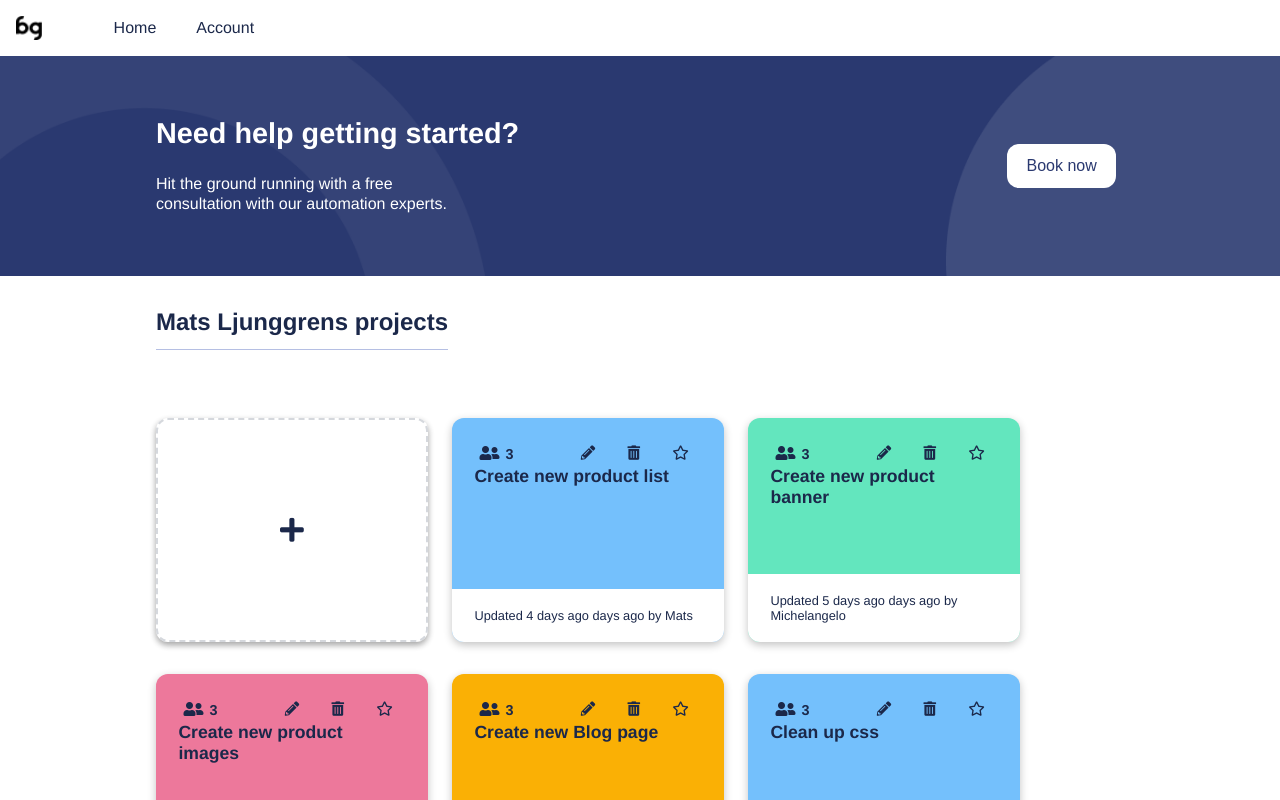
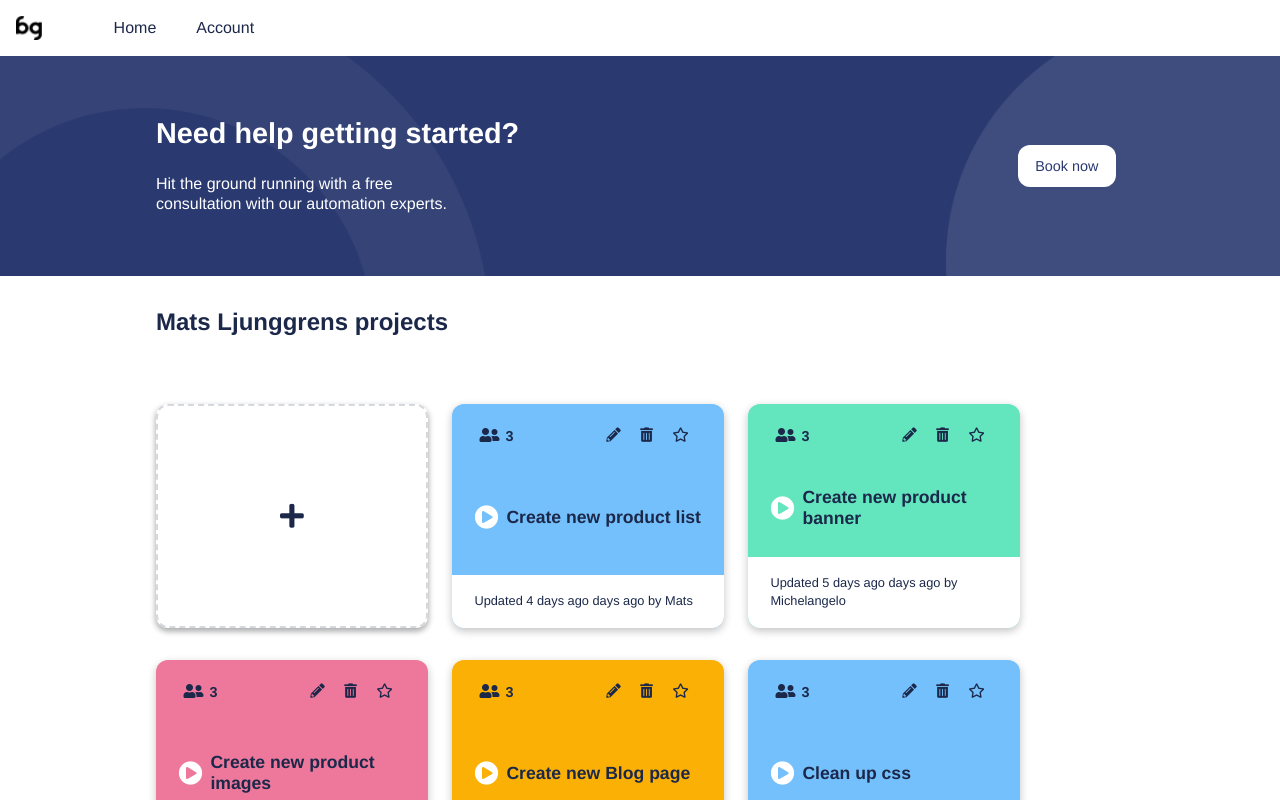
Before and after one commit to karinlj/boozang-manager-demo-22, a Vue app: page / in a window 1280 px wide. Shown: the top 800 px of the page. Built offline with nearby package versions, Linux system fonts and the light colour scheme; data requests are answered from the project's data file.

Commit message:
project title with play

```diff
--- a/src/App.vue
+++ b/src/App.vue
@@ -87,7 +87,8 @@ button,
     opacity: 0.7;
   }
 }
-button {
+button,
+.btn-link {
   display: block;
   border: 0;
   padding: 0.8rem 1.1rem;
@@ -95,6 +96,18 @@ button {
   border-radius: $themeBorderRadius;
   font-size: 0.9rem;
   transition: all 0.3s;
+}
+a.btn-link {
+  background: #fff;
+  color: $blue;
+  &:visited {
+    background: #fff;
+    color: $blue;
+  }
+  &:focus {
+    background: #fff;
+    color: $blue;
+  }
 }
 .container {
   max-width: 1100px;
--- a/src/components/SingleProject.vue
+++ b/src/components/SingleProject.vue
@@ -1,6 +1,6 @@
 <template>
   <div class="project_item divided" :class="color">
-    <div class="upper-part">
+    <header class="header">
       <div class="icons-extended">
         <div>
           <i
@@ -36,19 +36,20 @@
           </button>
         </div>
       </div>
-
+    </header>
+    <div class="body">
       <a
         href=""
         class="title"
         aria-label="Launch Boozang tool"
         title="Launch tool"
       >
-        {{ project.title }}
+        <i class="fas fa-play-circle"></i>
+        <span> {{ project.title }}</span>
       </a>
     </div>
     <!--  dynamic class: class complete if project.complete=true    :class="{ complete: project.complete }" -->
-
-    <!-- <div class="icons">
+    <!--
       <router-link
         :to="{ name: 'EditProject', params: { id: project.id } }"
         :aria-label="' Open project: ' + project.title"
@@ -61,24 +62,7 @@
           edit
         </span>
       </router-link>
-      <button
-        class="material-icons delete"
-        @click="deleteProject"
-        title="Delete"
-        aria-label="Delete project"
-      >
-        delete
-      </button>
-      <button
-        class="material-icons tick"
-        @click="toggleComplete"
-        title="Toggle complete"
-        aria-label="Toggle complete on project"
-      >
-        done
-      </button>
-    </div> -->
-
+   -->
     <footer>
       <ul class="props">
         <li>
@@ -89,6 +73,7 @@
         </li>
       </ul>
     </footer>
+
     <div v-if="showEditModal">
       <Modal :project="project" @closing="toggleEditModal">
         <h1>Edit Project</h1>
@@ -190,28 +175,68 @@ export default {
   height: 14rem;
   width: 17rem;
   color: $textColorDark;
+  //divided with white
   &.divided {
     padding: 0px;
     box-shadow: $themeBoxShadow;
-    .upper-part {
-      padding: 1.4rem 1.4rem 1rem;
+    .header {
+      padding: 1.1rem 1.4rem;
       border-top-left-radius: 12px;
       border-top-right-radius: 12px;
-      .props {
-        margin-top: 2rem;
-      }
       span {
         font-weight: 600;
         font-size: 0.9rem;
         margin-left: 1px;
       }
     }
+    .body {
+      padding: 1rem 1.4rem;
+      a.title {
+        color: $darkBlue;
+        font-weight: 700;
+        font-size: 1.1rem;
+        display: flex;
+        align-items: center;
+        white-space: normal;
+        i.fa-play-circle {
+          font-size: 1.5rem;
+          padding-right: 0.5rem;
+          color: #fff;
+          &:hover {
+            color: $linkColor;
+          }
+        }
+        span {
+          line-height: 1.2;
+          &:hover {
+            text-decoration: underline;
+          }
+        }
+        //not underlining the whole <a>
+        &:hover {
+          text-decoration: none;
+          opacity: 1;
+          color: $linkColor;
+          i.fa-play-circle {
+            color: $linkColor;
+          }
+        }
+      }
+    }
     footer {
       background: #fff;
       border: none;
-      padding: 1rem 1.4rem;
+      padding: 1.1rem 1.4rem;
       border-bottom-left-radius: 12px;
       border-bottom-right-radius: 12px;
+      .props {
+        li {
+          font-size: 0.8rem;
+          p {
+            line-height: 18px;
+          }
+        }
+      }
     }
   }
   &.pink {
@@ -225,11 +250,6 @@ export default {
   }
   &.yellow {
     background: $yellow;
-  }
-  header {
-    display: flex;
-    justify-content: space-between;
-    align-items: baseline;
   }
   .icons {
     display: flex;
@@ -249,33 +269,11 @@ export default {
     color: $textColorDark;
     padding: 5px;
     &.right {
-      margin-left: 0.9rem;
+      margin-left: 0.1rem;
     }
     &.team {
       cursor: text;
     }
-  }
-  .title {
-    color: $darkBlue;
-    font-weight: 700;
-    font-size: 1.1rem;
-  }
-  .props {
-    li {
-      font-size: 0.8rem;
-
-      padding: 3px 0;
-      line-height: 22px;
-      p {
-        line-height: 15px;
-      }
-    }
-  }
-  footer {
-    background: transparent;
-    // text-align: center;
-    padding: 0.7rem 0 0 0;
-    border-top: 1px solid $darkBlue;
   }
 
   //gammalt
--- a/src/views/Home.vue
+++ b/src/views/Home.vue
@@ -14,8 +14,9 @@
               automation experts.
             </p>
           </div>
-
-          <button>Book now</button>
+          <a href="https://calendly.com/boozang/boozang-demo" class="btn-link"
+            >Book now</a
+          >
         </div>
       </section>
     </div>
@@ -49,7 +50,6 @@ export default {
   setup() {
     const { projects, error, load } = getProjects();
     // const current = ref("all");
-    // const search = ref("");
 
     load();
 
@@ -66,14 +66,6 @@ export default {
     //     });
     //   }
     //   return projects.value;
-    // });
-
-    // const matchingProjects = computed(() => {
-    //   //filter out
-    //   return projects.value.filter((item) => {
-    //     //check if search term is in project
-    //     return item.title.includes(search.value); //match(search.value);
-    //   });
     // });
 
     const handleDelete = (id) => {
@@ -93,9 +85,7 @@ export default {
       error,
       load,
       // current,
-      // search,
       // filteredProjects,
-      // matchingProjects,
       handleDelete,
       handleComplete,
     };
@@ -113,8 +103,6 @@ main {
   h2 {
     display: inline-block;
     margin-top: 2rem;
-    padding-bottom: 0.8rem;
-    border-bottom: 1px solid $lightestBlue;
   }
   // .container-small {
   //   max-width: 1000px;
```
